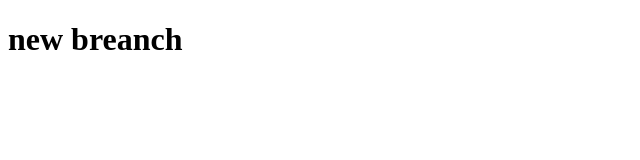
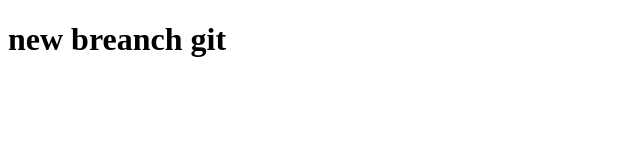
Before and after one commit to oumaimabennaoui5-cloud/minproject-, a plain HTML site: page index.html in a window 1280 px wide. Shown: the full height of the page, 0-640 px from the left. Drawn offline with Linux system fonts and the light colour scheme.

Commit message:
channge in titel

```diff
--- a/index.html
+++ b/index.html
@@ -7,7 +7,7 @@
 </head>
 <body>
     <SCript src="app.js"></SCript>
-    <H1> new breanch
+    <H1> new breanch git
 
     </H1>
 </body>
```
